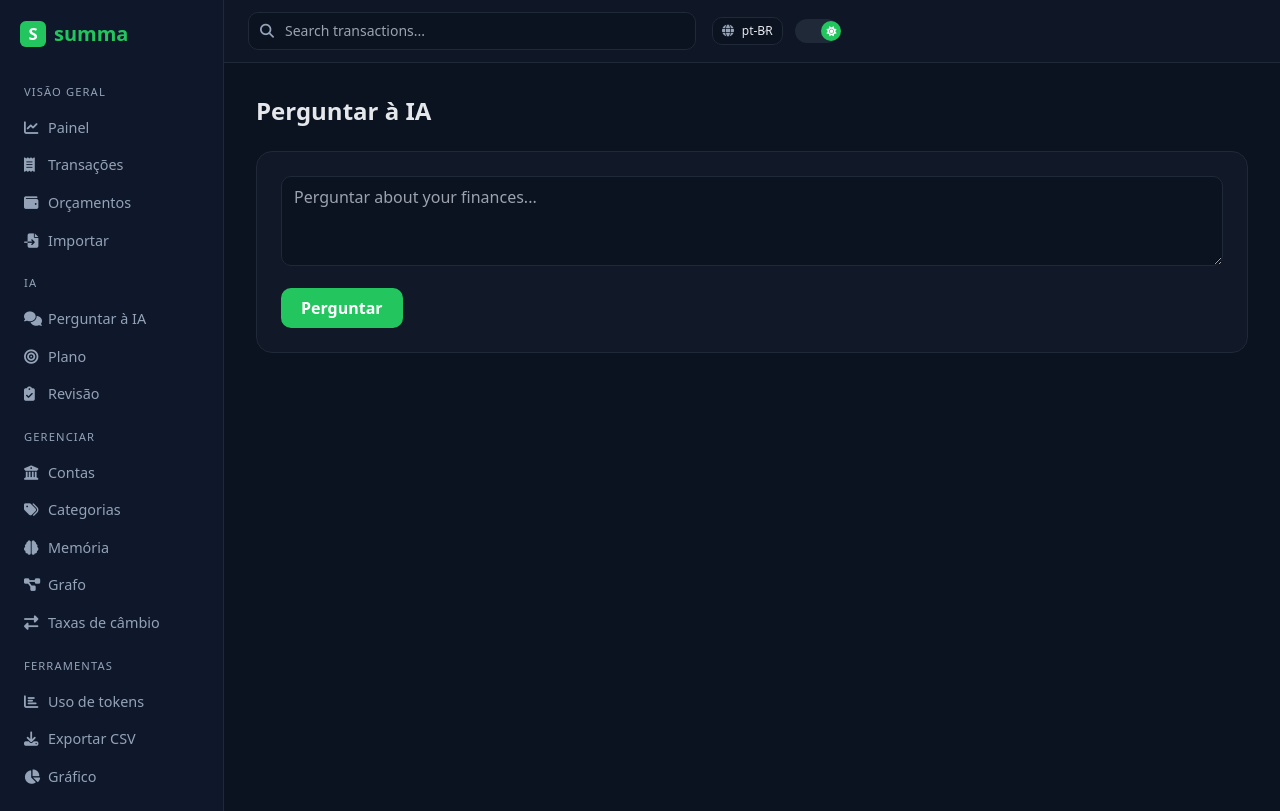
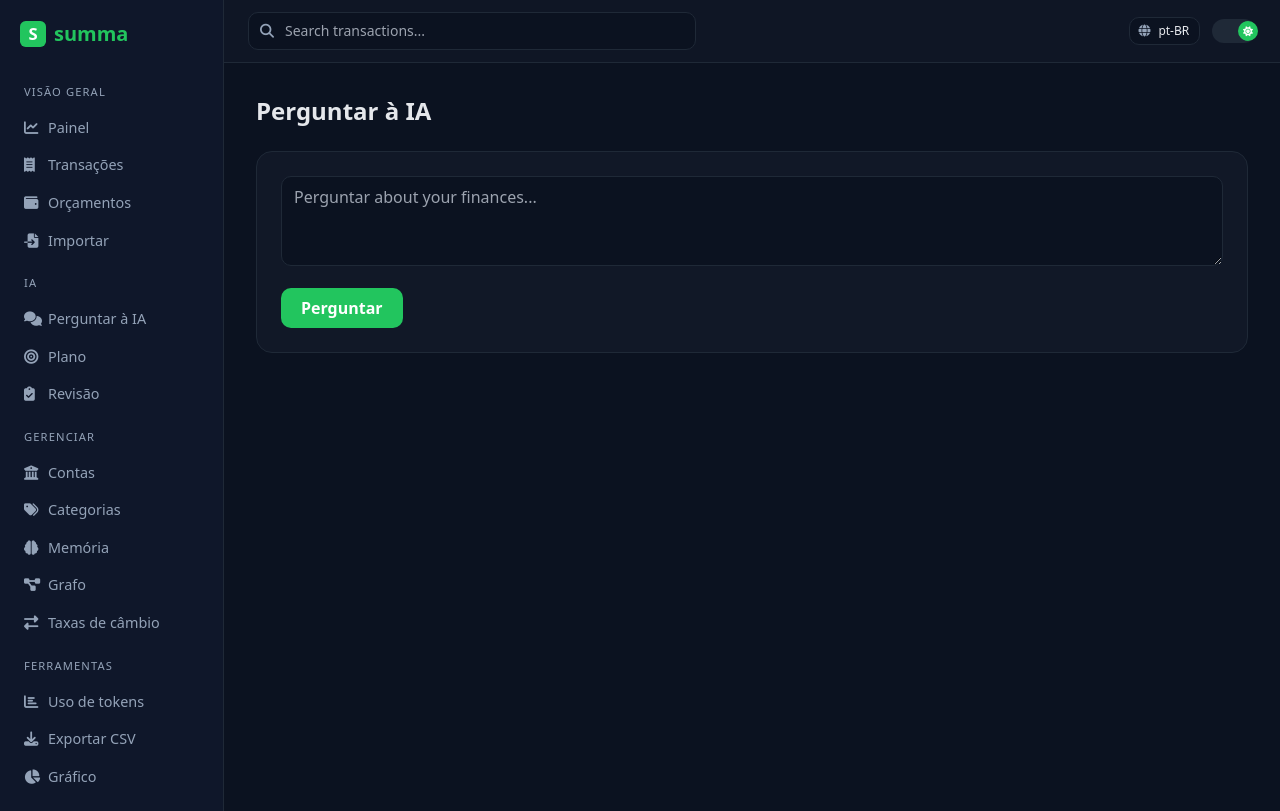
Before and after one commit to alesima/summa, a FastAPI app: page /ask in a window 1280 px wide. Run offline with FastAPI, Linux system fonts and the light colour scheme; data comes from the database, SQL or seed files in the repository; data that the repository does not hold is empty; some libraries are stand-ins or nearby versions.

Commit message:
style: align lang and theme to the right in navbar

```diff
--- a/src/summa/web/templates/base.html
+++ b/src/summa/web/templates/base.html
@@ -82,7 +82,7 @@
             <input name="q" class="inp pl-9 py-2 text-sm" placeholder="Search transactions..." value="{{ q or '' }}">
           </div>
         </form>
-        <div class="flex items-center gap-3 shrink-0">
+        <div class="flex items-center gap-3 shrink-0 ml-auto">
           <div class="relative">
             <i class="fas fa-globe absolute left-2.5 top-1/2 -translate-y-1/2 text-xs" style="color: var(--muted); pointer-events: none;"></i>
             <select onchange="window.location='/set-lang?lang='+this.value" class="inp text-xs" style="width:auto; padding:0.3rem 0.6rem 0.3rem 1.8rem;">
```
